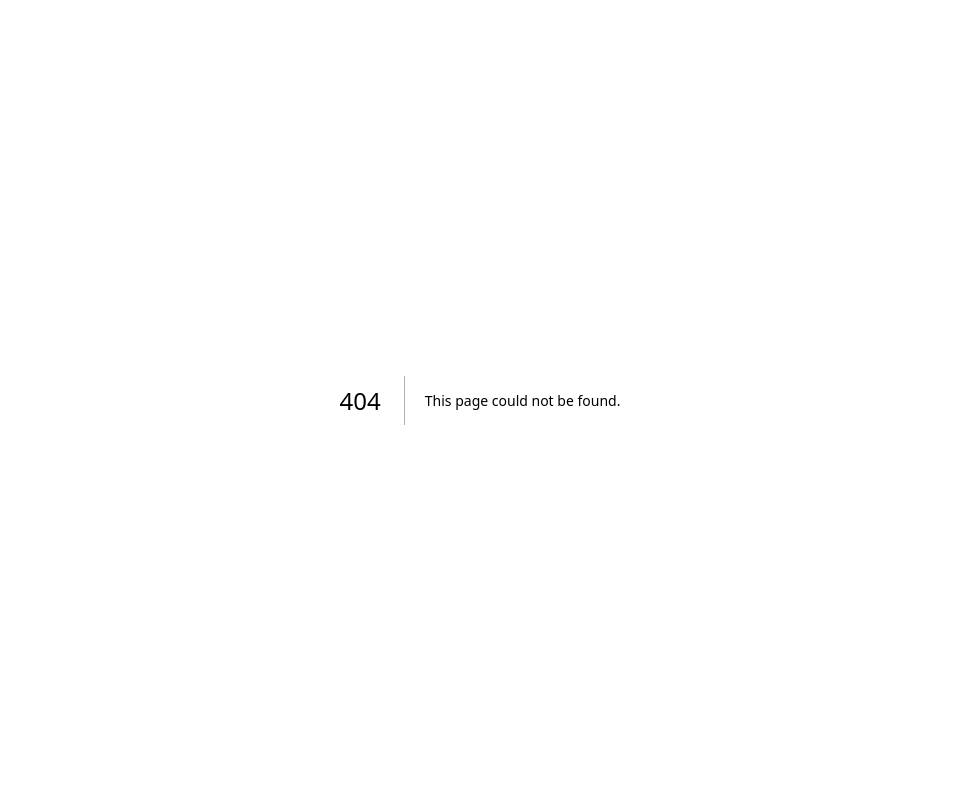
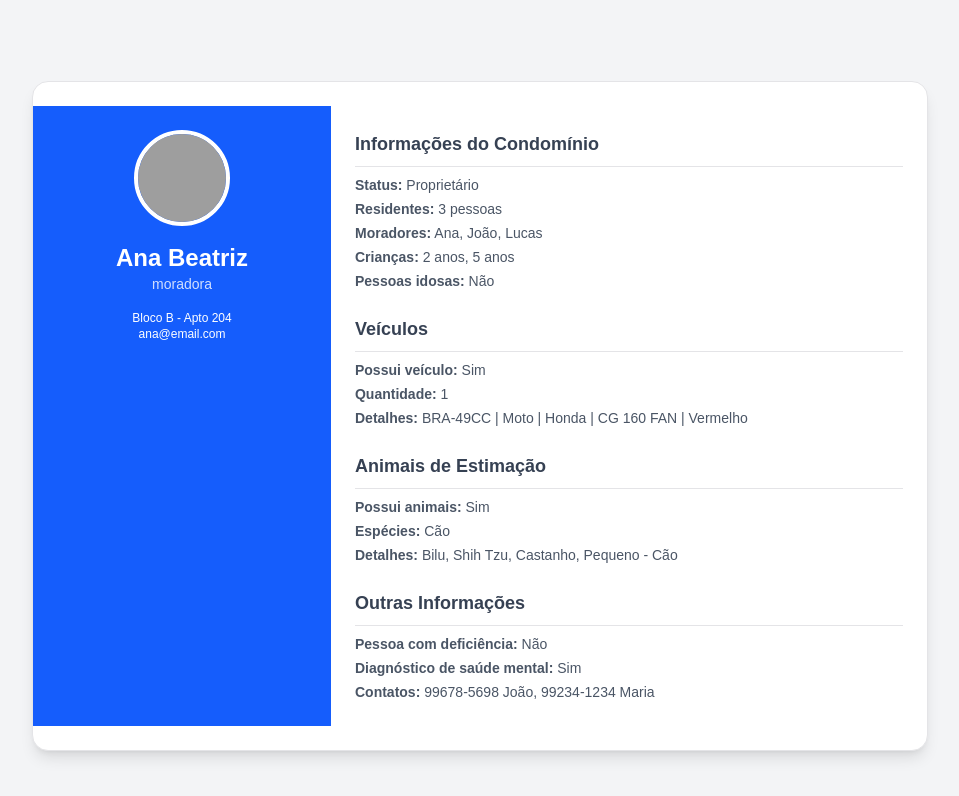
Before and after one commit to brenokf/CondoView, a Next.js app: page /detail in a window 1280 px wide. Before the commit this address had no page. Shown: the top 796 px of the page, without its empty margins (160-1119 px from the left). Built offline with nearby package versions, Linux system fonts and the light colour scheme; grey boxes are pictures that could not be loaded.

Commit message:
Add Detail page component with UserProfile integration

```diff
--- /dev/null
+++ b/src/pages/detail.tsx
@@ -0,0 +1,9 @@
+import UserProfile from "@/components/UserProfile";
+
+export default function Detail() {
+  return (
+    <div className="min-h-screen bg-gray-100  items-center justify-center p-4">
+      <UserProfile />
+    </div>
+  );
+}
```
